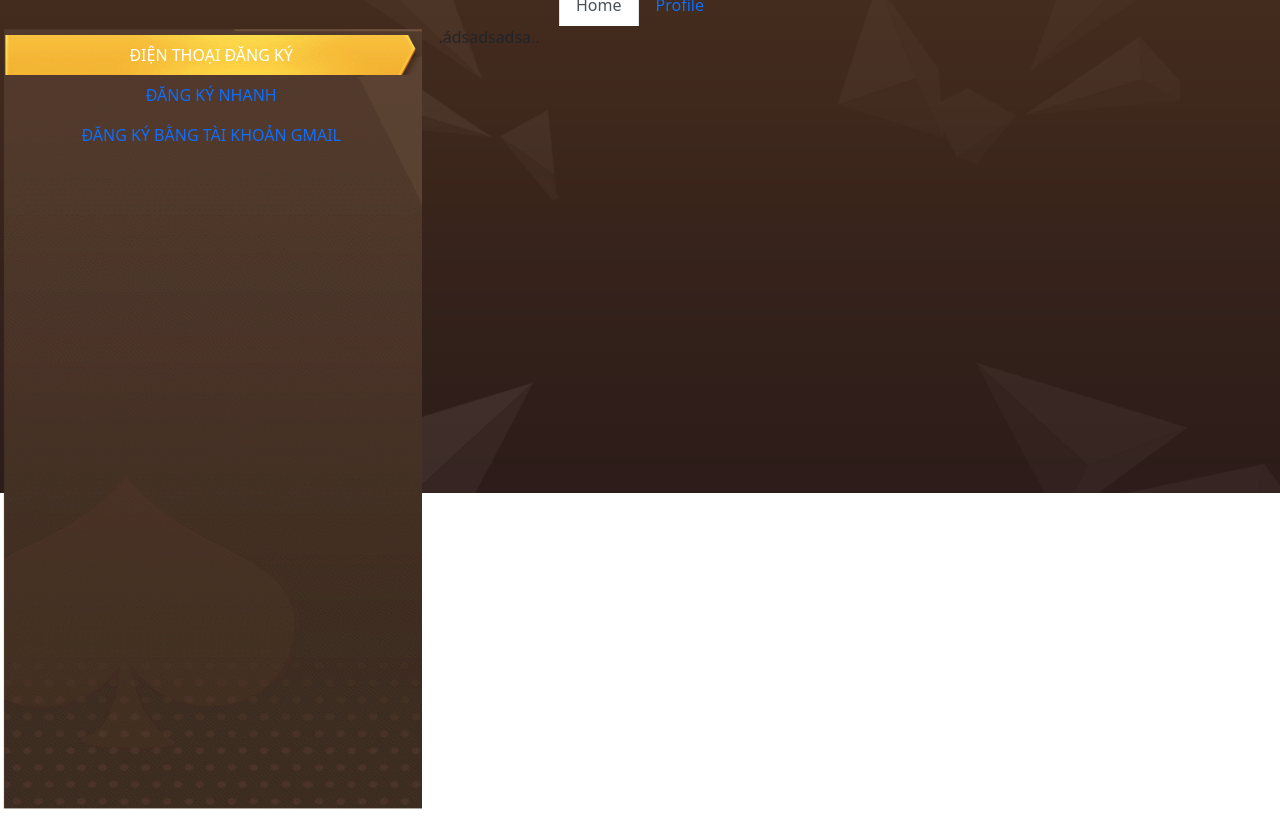
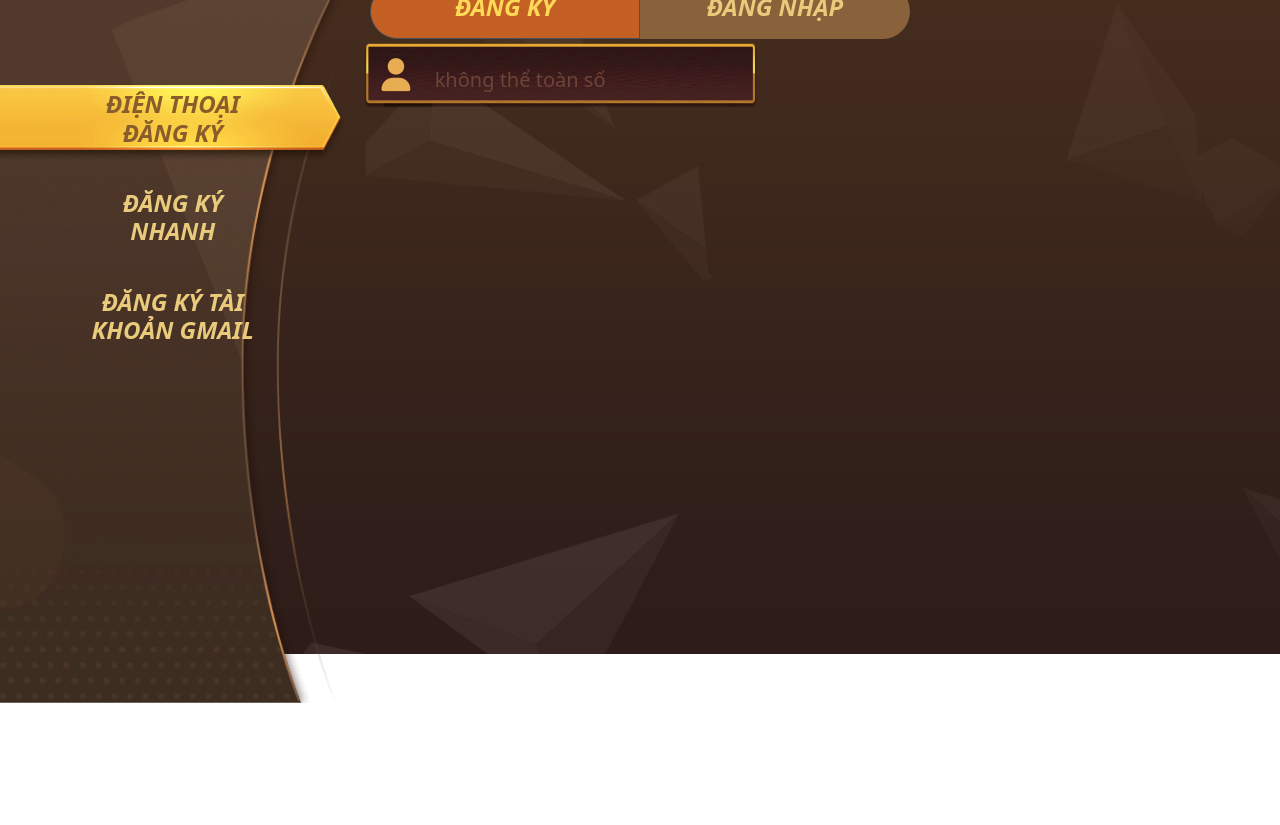
Before and after one commit to Tri-Duc/webgame-, a plain HTML site: page index.html in a window 1280 px wide. Shown: the part 96-921 px from the top of the page. After the commit the page ends 814 px from the top, so only its background shows below. Drawn offline with nearby package versions, Linux system fonts and the light colour scheme.

Commit message:
Do index

```diff
--- a/assets/css/index.css
+++ b/assets/css/index.css
@@ -1,29 +1,36 @@
-*{
+* {
   margin: 0;
   padding: 0;
   box-sizing: border-box;
   font-size: 100%;
   border: 0;
 }
-ol, ul,li {
+ol,
+ul,
+li {
   list-style: none;
 }
-body{
+body {
   background-image: url(../bg/87b50417-abf9-4242-8dfd-00cca055c420.354d0.png);
-    background-size: 100%;
+  /* background-size: 100%; */
   background-repeat: no-repeat;
 }
-img{
+h4 {
+  color: #e9cb7b;
+  font-weight: bold;
+  font-style: italic;
+}
+img {
   width: 100%;
   height: auto;
 }
-.header .header_img{
+.header .header_img {
   height: 10vh;
   border-bottom: 1px solid #63432f;
 }
-.table__name .bt .nav-link.active{
+.table__name .bt .nav-link.active {
   background-image: url(../bg/bg-tab.png);
-    background-position: center;
+  background-position-x: right;
   background-repeat: no-repeat;
   background-size: cover;
   margin-top: 10px;
@@ -31,14 +38,96 @@ img{
   border-radius: 0;
 }
 
-.game ul.nav#myTab{
+.table__name .bt .nav-link {
+  margin-bottom: 5%;
+}
+
+.table__name .bt .nav-link.active h4 {
+  color: #895c2c;
+}
+
+.game ul.nav#myTab {
   border: none;
   justify-content: center;
 }
-.game .tab-content .tab-pane .bt{
+.game .tab-content .tab-pane .bt {
   background-image: url(../bg/bg-aside.png);
-    width: 33%;
+  width: 27%;
+  height: 78vh;
+  background-size: cover;
+  background-position-x: right;
+  margin-top: -56px;
+}
+.tab-vertical {
+  width: 150px;
+  margin: auto;
+}
+
+.button-tab-v {
+  width: 100%;
+}
+
+.button-tab-left {
+  border-top-left-radius: 100px !important;
+  border-bottom-left-radius: 100px !important;
+  width: 270px;
+  background-color: #89613a !important;
+}
+.button-tab-left.active {
+  background-color: #c56025 !important;
+}
+.button-tab-left.active h4 {
+  color: #feda56;
+}
+
+.button-tab-right {
+  border-top-right-radius: 100px !important;
+  border-bottom-right-radius: 100px !important;
+  width: 270px;
+  background-color: #89613a !important;
+}
+.button-tab-right.active {
+  background-color: #c56025 !important;
+}
+.button-tab-right.active h4 {
+  color: #feda56;
+}
+
+.nav-tabs .nav-item.show .nav-link,
+.nav-tabs .nav-link.active {
+  border-color: inherit;
+}
+
+.input-fix {
+  padding: 20px;
+  background-image: url(../bg/input1.png);
   background-repeat: no-repeat;
-    height: 100vh;
-    background-size: 85vh 100vh;
+  background-size: 400px 70px;
+  width: 500px;
 }
+
+::placeholder {
+  /* Chrome, Firefox, Opera, Safari 10.1+ */
+  color: #6e4437;
+  font-size: 20px;
+}
+
+.input-fix input {
+  color: #6e4437;
+  padding-left: 20px;
+  background: unset;
+}
+.input-fix i {
+  color: #e8ad52;
+  font-size: 33px;
+}
+.input-fix input:focus {
+  outline: none;
+}
+
+@media all and (min-width: 1024px) {
+  .game .tab-content .tab-pane .bt {
+    /* position: fixed; */
+    height: 92vh;
+  }
+}
--- a/index.html
+++ b/index.html
@@ -18,10 +18,19 @@
     </div>
     <ul class="nav nav-tabs" id="myTab" role="tablist">
         <li class="nav-item" role="presentation">
-          <button class="nav-link active" id="home-tab" data-bs-toggle="tab" data-bs-target="#home-tab-pane" type="button" role="tab" aria-controls="home-tab-pane" aria-selected="true">Home</button>
+          <button class="nav-link active button-tab-left" id="home-tab" data-bs-toggle="tab" data-bs-target="#home-tab-pane" type="button" role="tab" aria-controls="home-tab-pane" aria-selected="true">
+            <h4>
+              ĐĂNG KÝ
+            </h4>
+          </button>
         </li>
         <li class="nav-item" role="presentation">
-          <button class="nav-link" id="profile-tab" data-bs-toggle="tab" data-bs-target="#profile-tab-pane" type="button" role="tab" aria-controls="profile-tab-pane" aria-selected="false">Profile</button>
+          <button class="nav-link button-tab-right" id="profile-tab" data-bs-toggle="tab" data-bs-target="#profile-tab-pane" type="button" role="tab" aria-controls="profile-tab-pane" aria-selected="false">
+            <h4>
+              ĐĂNG NHẬP
+            </h4>
+
+          </button>
         </li>
 
 
@@ -30,15 +39,46 @@
         <div class="tab-pane fade show active" id="home-tab-pane" role="tabpanel" aria-labelledby="home-tab" tabindex="0">
             <div class="d-flex align-items-start table__name">
                 <div class="nav flex-column nav-pills me-3 bt" id="v-pills-tab" role="tablist" aria-orientation="vertical">
-                    <button class="nav-link active" id="v-pills-home-tab" data-bs-toggle="pill" data-bs-target="#v-pills-home" type="button" role="tab" aria-controls="v-pills-home" aria-selected="true">ĐIỆN THOẠI ĐĂNG KÝ</button>
-                    <button class="nav-link" id="v-pills-profile-tab" data-bs-toggle="pill" data-bs-target="#v-pills-profile" type="button" role="tab" aria-controls="v-pills-profile" aria-selected="false">ĐĂNG KÝ NHANH</button>
-                    <button class="nav-link" id="v-pills-messages-tab" data-bs-toggle="pill" data-bs-target="#v-pills-messages" type="button" role="tab" aria-controls="v-pills-messages" aria-selected="false">ĐĂNG KÝ BẰNG TÀI KHOẢN GMAIL</button>
+                    <button class="nav-link active button-tab-v" style="margin-top: 100px;" id="v-pills-home-tab" data-bs-toggle="pill"
+                    data-bs-target="#v-pills-home" type="button" role="tab" aria-controls="v-pills-home" aria-selected="true">
+                      <div class="tab-vertical">
+                        <h4 >
+                          ĐIỆN THOẠI ĐĂNG KÝ
+                        </h4>
+                    </div>
+                    </button>
+                    <button class="nav-link" id="v-pills-profile-tab" data-bs-toggle="pill" data-bs-target="#v-pills-profile" type="button" role="tab" aria-controls="v-pills-profile" aria-selected="false">
+                      <div class="tab-vertical">
+                        <h4>
+                          ĐĂNG KÝ NHANH
+                        </h4>
+                     </div>
+                    </button>
+                    <button class="nav-link" id="v-pills-messages-tab" data-bs-toggle="pill" data-bs-target="#v-pills-messages" type="button" role="tab" aria-controls="v-pills-messages" aria-selected="false">
+                      <div class="tab-vertical" style="width: 225px ;">
+                        <h4>
+                          ĐĂNG KÝ TÀI KHOẢN GMAIL
+                        </h4>
+                      </div>
+                    </button>
                 </div>
                 <div class="tab-content" id="v-pills-tabContent">
-                    <div class="tab-pane fade show active" id="v-pills-home" role="tabpanel" aria-labelledby="v-pills-home-tab" tabindex="0">.ádsadsadsa..</div>
-                    <div class="tab-pane fade" id="v-pills-profile" role="tabpanel" aria-labelledby="v-pills-profile-tab" tabindex="0">.sadsadsadsa..</div>
+                    <div class="tab-pane fade show active" id="v-pills-home" role="tabpanel" aria-labelledby="v-pills-home-tab" tabindex="0">
+                      <form action="">
+                        <div class="input-fix">
+                          <i class="fa-solid fa-user"></i> <input type="text" name="" id="" placeholder="không thể toàn số">
+                        </div>
 
-                    <div class="tab-pane fade" id="v-pills-messages" role="tabpanel" aria-labelledby="v-pills-messages-tab" tabindex="0">.sadsadsadsa..</div>
+                      </form>
+
+                    </div>
+                    <div class="tab-pane fade" id="v-pills-profile" role="tabpanel" aria-labelledby="v-pills-profile-tab" tabindex="0">
+                      .sadsadsadsa..
+                    </div>
+
+                    <div class="tab-pane fade" id="v-pills-messages" role="tabpanel" aria-labelledby="v-pills-messages-tab" tabindex="0">
+                      .sadsadsadsa..
+                    </div>
 
                 </div>
             </div>
```
Also changed, not shown: assets/bg/input1.png (added). Lines whose indentation alone changed are shown as unchanged.
